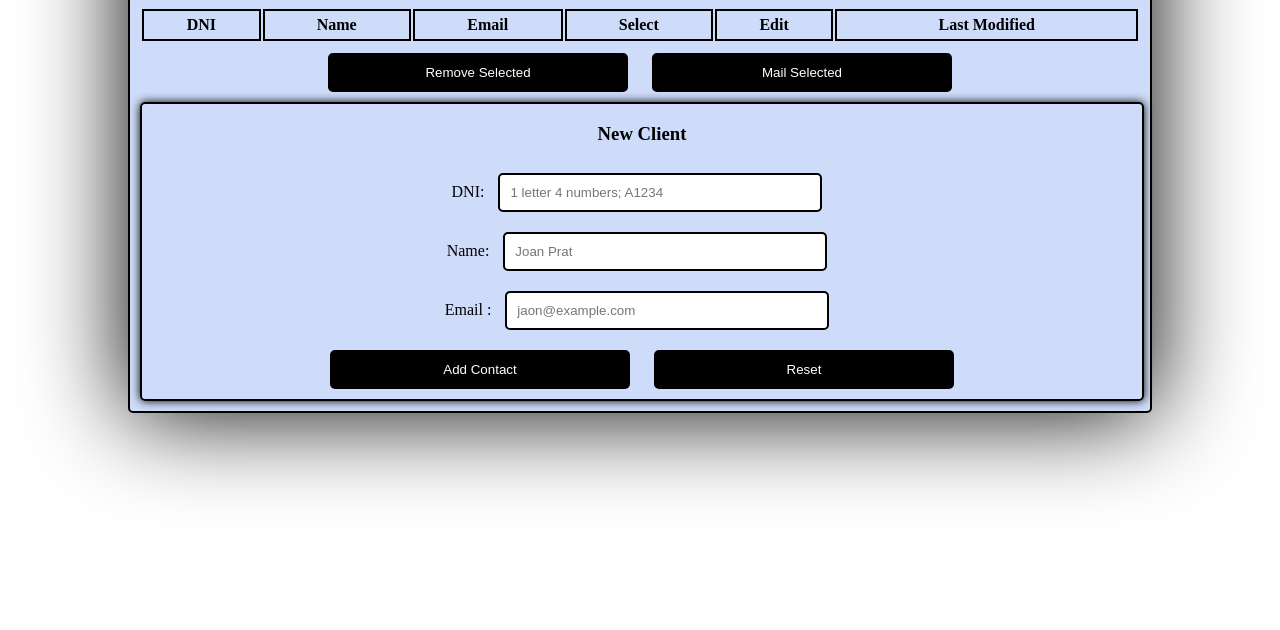
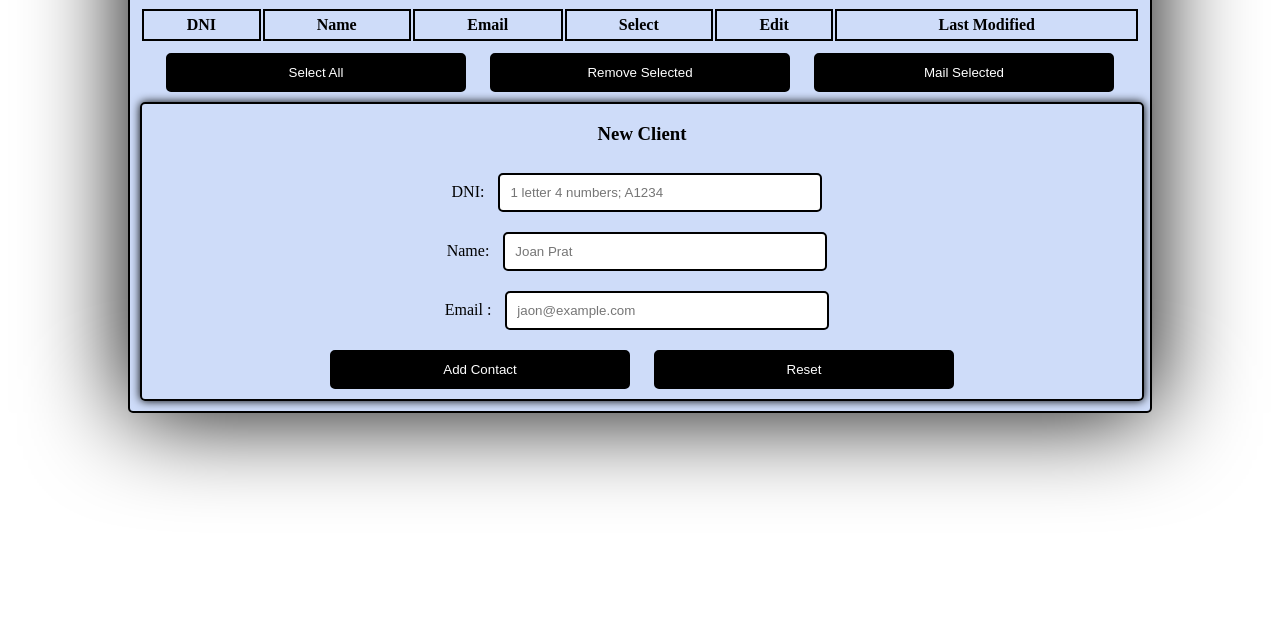
Before and after one commit to gsingh704/interview, a plain HTML site: page html/Client.html in a window 1280 px wide. Shown: the part 170-800 px from the top of the page. Drawn offline with Linux system fonts and the light colour scheme.

Commit message:
SELECT ALL

```diff
--- a/html/Client.html
+++ b/html/Client.html
@@ -35,7 +35,7 @@
 
             </tbody>
         </table>
-
+        <button type="button" onclick="selectAll()">Select All</button>
         <button type="button" onclick="removeSelected()">Remove Selected</button>
         <button type="button" onclick="mailSelected()">Mail Selected</button>
 
@@ -46,9 +46,10 @@
             <label for="name">Name:</label>
             <input type="text" id="name" name="name" placeholder="Joan Prat" required><br>
             <label for="email">Email : </label>
-            <input type="email" id="email" name="email" pattern="[a-z0-9._%+-]+@[a-z0-9.-]+\.[a-z]{2,}$" placeholder="jaon@example.com" required><br>
-            <button type="submit"  onclick="addContact()">Add Contact</button>
-            <button type="reset" >Reset</button>
+            <input type="email" id="email" name="email" pattern="[a-z0-9._%+-]+@[a-z0-9.-]+\.[a-z]{2,}$"
+                placeholder="jaon@example.com" required><br>
+            <button type="submit" onclick="addContact()">Add Contact</button>
+            <button type="reset">Reset</button>
         </form>
     </div>
     <script src="../js/Client.js"></script>
--- a/js/Client.js
+++ b/js/Client.js
@@ -250,3 +250,10 @@ function saveChanges(saveButton) {
     // Save the updated data in local storage
     localStorage.setItem("clientContact", JSON.stringify(clientContact));
 }
+//selectall
+function selectAll() {
+    var checkboxes = document.querySelectorAll(".selectBox");
+    for (var i = 0; i < checkboxes.length; i++) {
+        checkboxes[i].checked = true;
+    }
+}
```
Also changed, not shown: html/Potential.html (+1 -0 lines), html/providor.html (+1 -0 lines), js/potential.js (+7 -0 lines), js/providor.js (+9 -0 lines).
